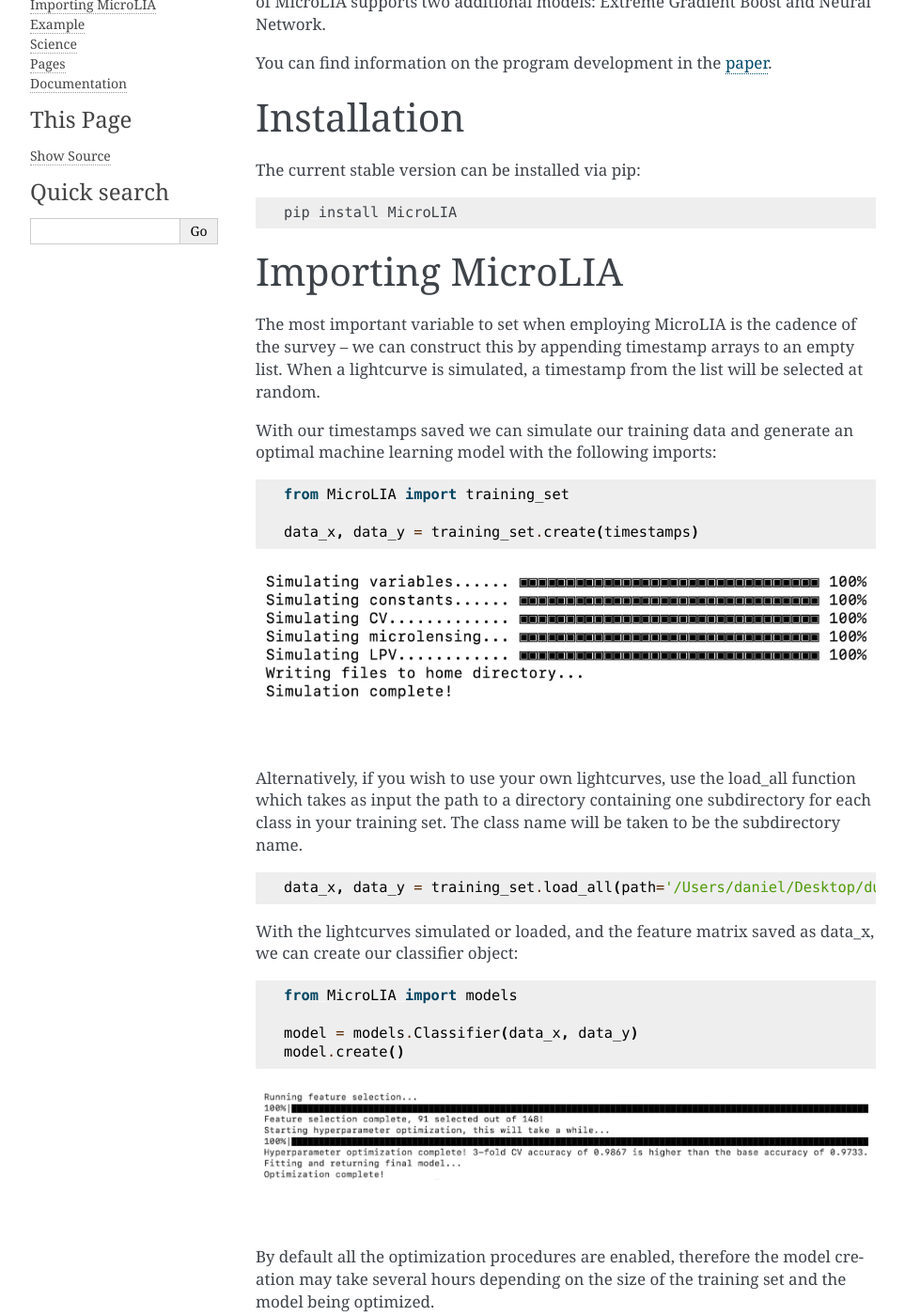
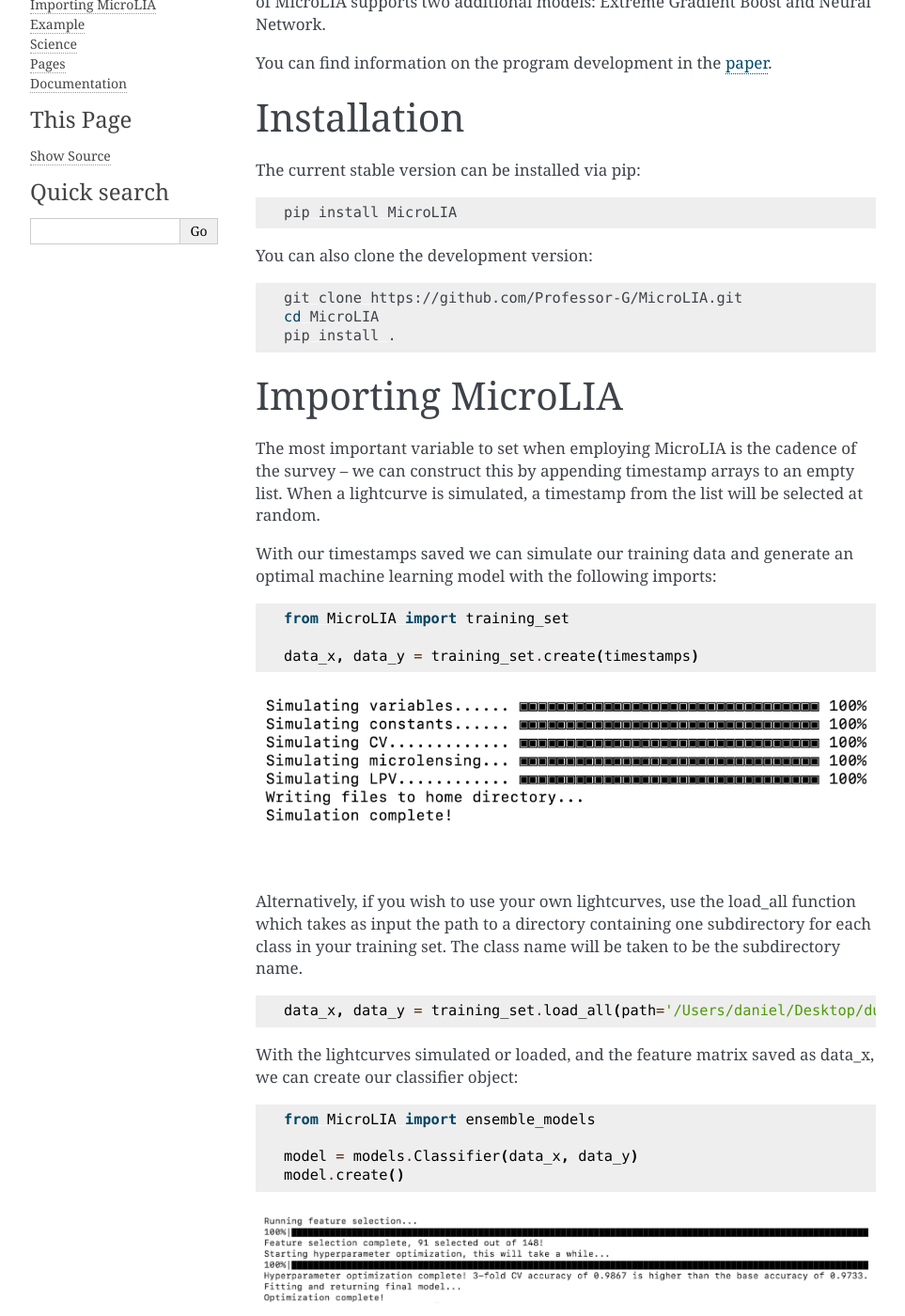
Before and after one commit to Professor-G/MicroLIA, a Sphinx documentation site: the page built from docs/index.rst, in a window 1280 px wide and 1400 px high, scrolled down 240 px. Shown: the whole window at 94% size, without its empty margins (148-1111 px from the left). Built offline with Sphinx 7.4.7, drawn with Linux system fonts in a browser that asks for light colours; formulas are drawn with MathJax 3; pages that are not in the unit, such as notebooks, are missing from menus.

Commit message:
update install page

```diff
--- a/docs/index.rst
+++ b/docs/index.rst
@@ -16,6 +16,14 @@ The current stable version can be installed via pip:
 .. code-block:: bash
 
     pip install MicroLIA
+
+You can also clone the development version:
+
+.. code-block:: bash
+
+    git clone https://github.com/Professor-G/MicroLIA.git
+    cd MicroLIA
+    pip install .
 
 
 Importing MicroLIA
@@ -45,7 +53,7 @@ With the lightcurves simulated or loaded, and the feature matrix saved as data_x
 
 .. code-blocK:: python
 
-      from MicroLIA import models
+      from MicroLIA import ensemble_models
 
       model = models.Classifier(data_x, data_y)
       model.create()
@@ -69,7 +77,6 @@ Science
 ==================
 To learn about Gravitational Microlensing, including how to derive the magnification equation, please visit the `science page <https://microlia.readthedocs.io/en/latest/source/Gravitational%20Microlensing.html>`_.
 
-
 Pages
 ==================
 .. toctree::
```
Also changed, not shown: 1 other file.
